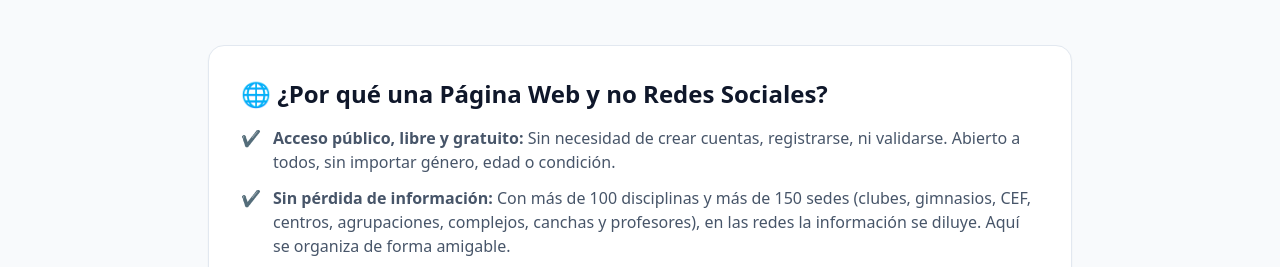
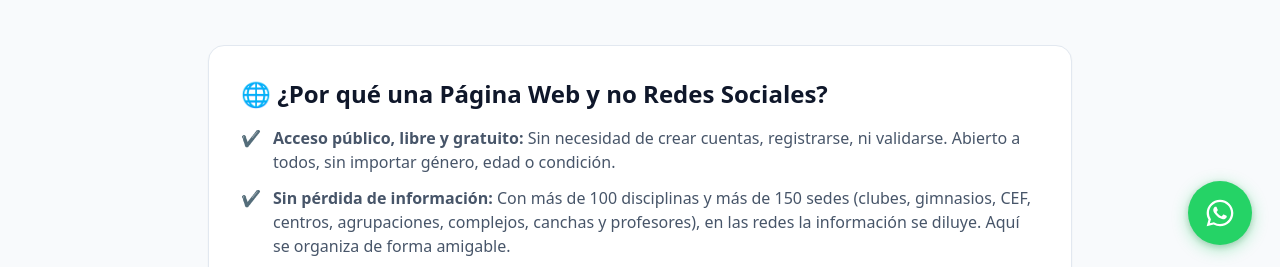
Before and after one commit to SebaRosende/quieromoverme, a plain HTML site: page index.html in a window 1280 px wide. Shown: the part 527-794 px from the top of the page. Drawn offline with nearby package versions, Linux system fonts and the light colour scheme.

Commit message:
Agrego btn ws

```diff
--- a/index.html
+++ b/index.html
@@ -161,7 +161,7 @@
                 <h2 class="text-2xl font-bold text-slate-900 mb-2">Sumá tu espacio o actividad gratis</h2>
                 <p class="text-slate-600 text-sm">
                     Completá este formulario si te interesó la propuesta y querés integrar tu disciplina, club,
-                    gimnasio, centro o proyecto al portal web de forma totalmente gratuita.
+                    gimnasio, centro o proyecto al portal web de forma totalmente <strong>gratuita</strong>.
                 </p>
             </div>
 
@@ -308,6 +308,61 @@
         </div>
     </footer>
 
+    <!-- BOTÓN FLOTANTE DE WHATSAPP -->
+    <style>
+        #whatsapp-float {
+            position: fixed;
+            bottom: 20px;
+            right: 20px;
+            z-index: 9999;
+            display: flex;
+            align-items: center;
+            justify-content: center;
+            width: 56px;
+            height: 56px;
+            background-color: #25D366;
+            border-radius: 50%;
+            box-shadow: 0 4px 16px rgba(37, 211, 102, 0.40), 0 2px 6px rgba(0, 0, 0, 0.18);
+            transition: transform 0.2s ease, box-shadow 0.2s ease, background-color 0.2s ease;
+            text-decoration: none;
+        }
+
+        #whatsapp-float:hover {
+            transform: scale(1.10);
+            background-color: #20ba5a;
+            box-shadow: 0 6px 22px rgba(37, 211, 102, 0.55), 0 3px 8px rgba(0, 0, 0, 0.22);
+        }
+
+        #whatsapp-float:active {
+            transform: scale(0.96);
+            box-shadow: 0 2px 8px rgba(37, 211, 102, 0.30);
+        }
+
+        #whatsapp-float:focus-visible {
+            outline: 3px solid #0ea5e9;
+            outline-offset: 3px;
+        }
+
+        @media (min-width: 640px) {
+            #whatsapp-float {
+                width: 64px;
+                height: 64px;
+                bottom: 28px;
+                right: 28px;
+            }
+        }
+    </style>
+
+    <a id="whatsapp-float"
+        href="https://wa.me/5492284712094?text=Hola%20queria%20informarme%20m%C3%A1s%20acerca%20del%20proyecto%20QuieroMoverme"
+        target="_blank" rel="noopener noreferrer" aria-label="Contactar por WhatsApp" title="Contactanos por WhatsApp">
+        <svg xmlns="http://www.w3.org/2000/svg" viewBox="0 0 32 32" width="32" height="32" fill="white"
+            aria-hidden="true" focusable="false">
+            <path
+                d="M16.003 2.667C8.637 2.667 2.667 8.637 2.667 16c0 2.347.634 4.608 1.837 6.587L2.667 29.333l6.944-1.82A13.263 13.263 0 0 0 16.003 29.333c7.366 0 13.33-5.97 13.33-13.333S23.37 2.667 16.003 2.667zm0 24.267a11.033 11.033 0 0 1-5.635-1.548l-.403-.24-4.122 1.08 1.1-4.017-.263-.413A11.007 11.007 0 0 1 4.96 16c0-6.09 4.953-11.04 11.043-11.04S27.044 9.91 27.044 16s-4.953 11.04-11.04 11.04v-.107zm6.063-8.263c-.333-.167-1.967-.97-2.27-1.08-.304-.113-.524-.167-.744.167-.22.333-.854 1.08-1.047 1.3-.193.22-.387.247-.72.08-.333-.167-1.407-.52-2.68-1.657-.99-.883-1.66-1.973-1.853-2.307-.193-.333-.02-.513.145-.68.15-.148.333-.387.5-.58.167-.193.22-.333.333-.553.113-.22.057-.413-.027-.58-.083-.167-.744-1.793-1.02-2.457-.27-.643-.543-.557-.744-.567-.193-.007-.413-.01-.633-.01s-.58.08-.883.387c-.304.307-1.16 1.133-1.16 2.763 0 1.63 1.187 3.203 1.353 3.423.167.22 2.337 3.567 5.663 4.997.793.34 1.41.543 1.893.697.795.253 1.52.217 2.093.132.638-.095 1.967-.804 2.243-1.58.277-.777.277-1.443.194-1.58-.083-.14-.304-.22-.637-.387z" />
+        </svg>
+    </a>
+
 </body>
 
 </html>
```
